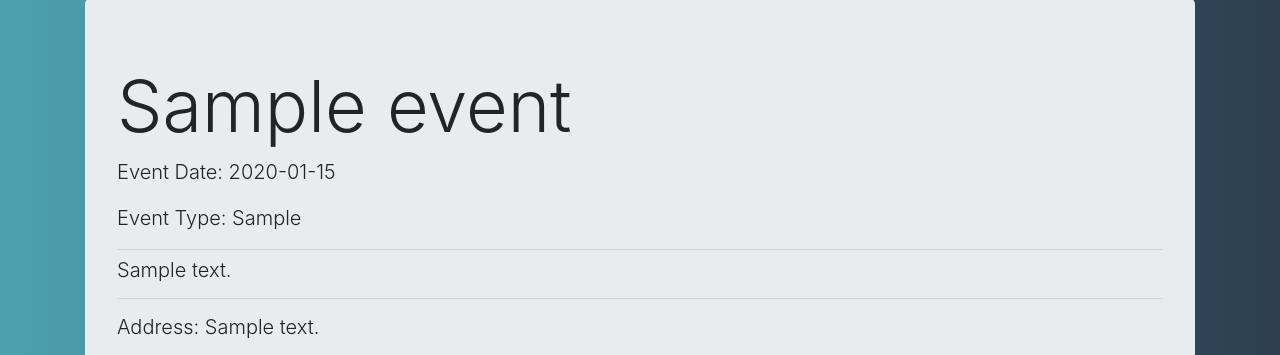
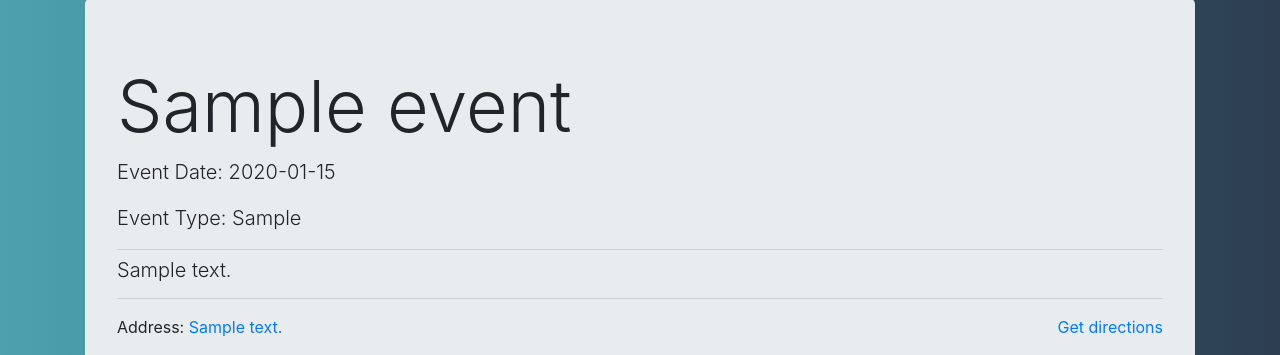
Before and after one commit to tchang421/MeetUpFinder, a Django app: page /events/1 in a window 1280 px wide. Shown: the part 57-412 px from the top of the page. Run offline with Django 3.2, Linux system fonts and the light colour scheme; tables that the repository leaves empty hold one stand-in row (values such as "Sample post"); some libraries are stand-ins or nearby versions.

Commit message:
make address link to map and add directions link

```diff
--- a/eventFinder/templates/eventFinder/show.html
+++ b/eventFinder/templates/eventFinder/show.html
@@ -20,7 +20,10 @@
         <hr class="my-2">
         <h1 class="lead">{{event.event_description}}</h1>
         <hr class="my-3">
-        <h1 class="lead">Address: {{event.address}}</h1>
+        <div class="d-flex justify-content-between">
+            <p>Address: <a href="https://www.google.com/maps/search/?api=1&query={{event.address|escape}}" target="_blank">{{event.address}}</a></p>
+            <a href="https://www.google.com/maps/dir/?api=1&destination={{event.address|escape}}" target="_blank">Get directions</a>
+        </div>
         <div id="map"></div>
         <p>Published by <a href="{% url 'userprofile:show' event.author.profile.id%}">{{event.author.profile.display_name}}</a> on {{event.pub_date|date:'Y-m-d'}}</p>
         {% if user == event.author %}
```
